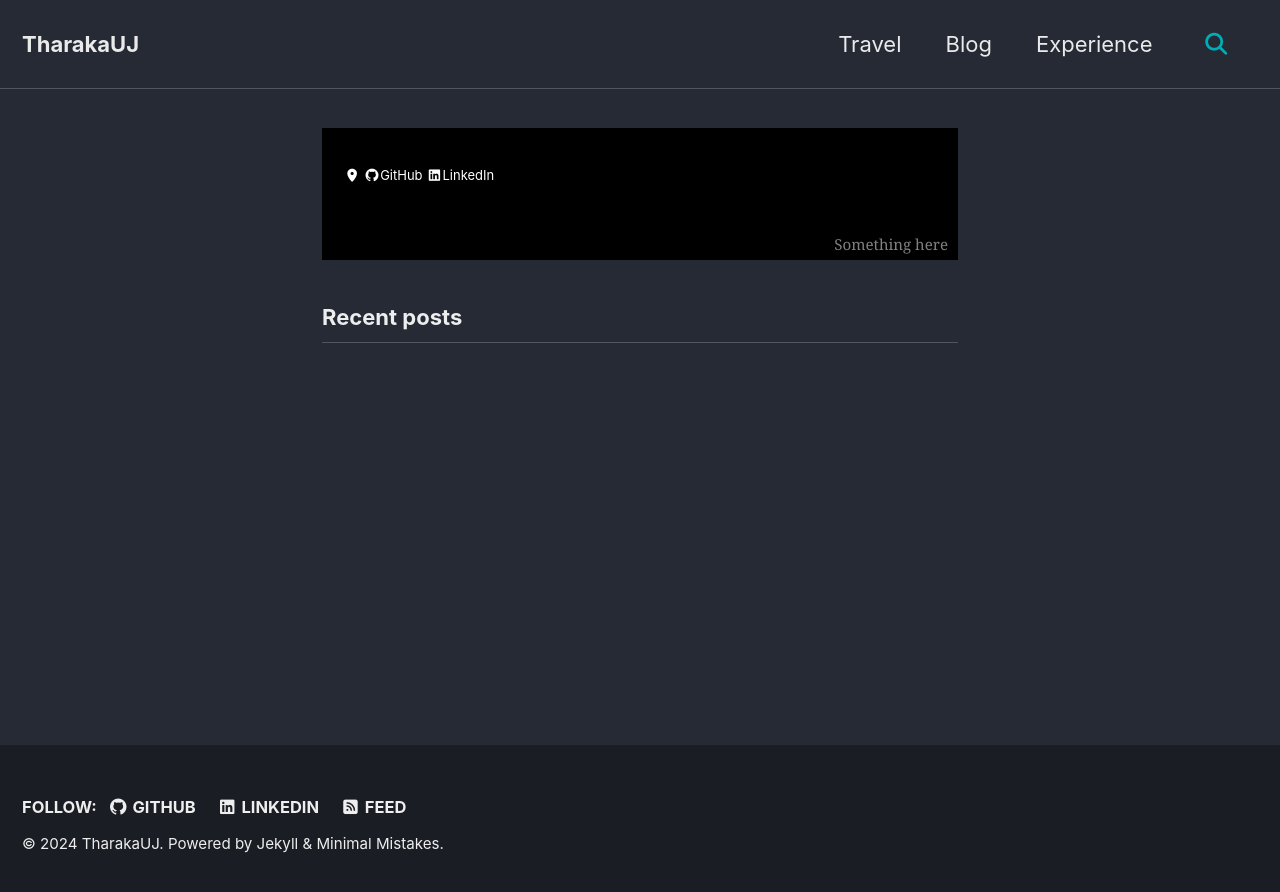
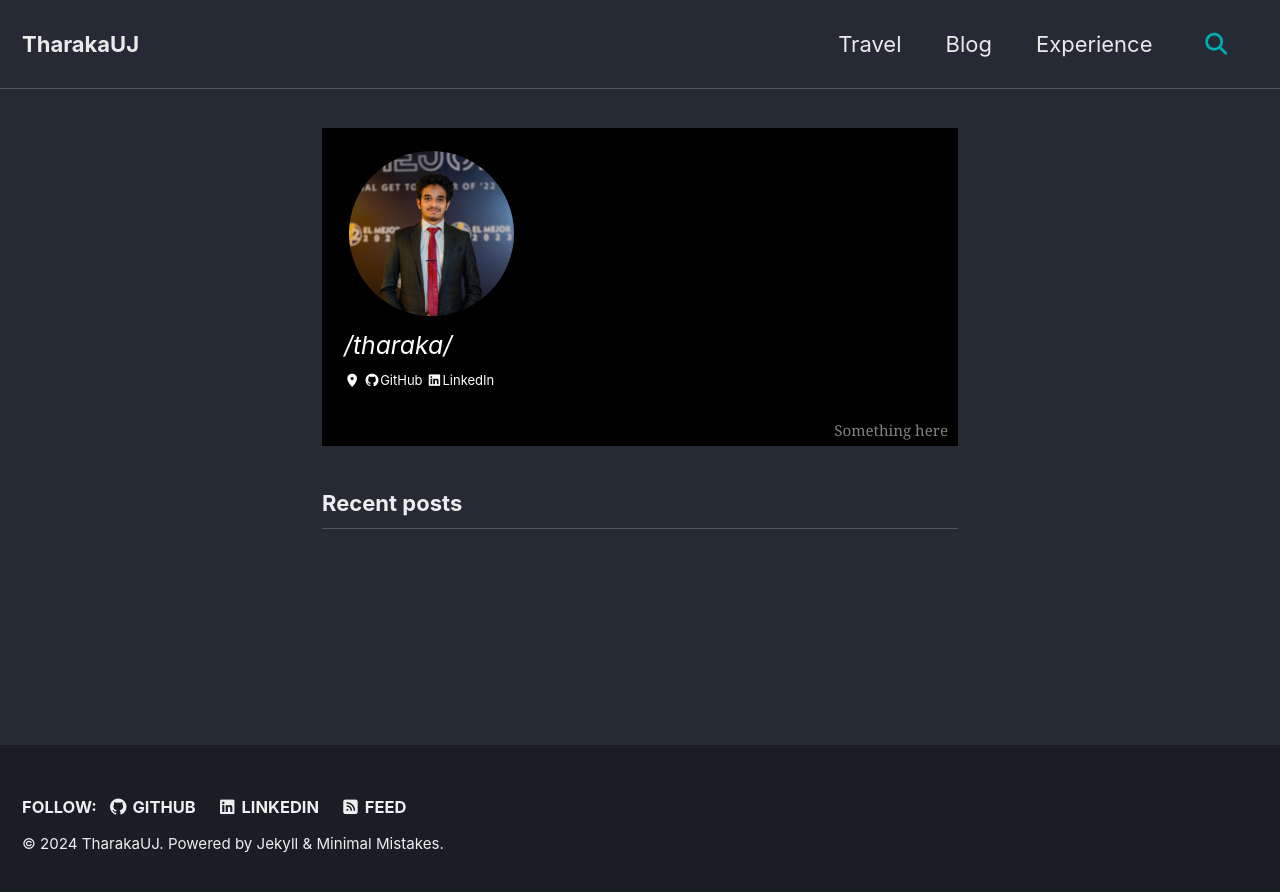
Before and after one commit to TharakaUJ/TharakaUJ.github.io, a Jekyll site: the page built from index.html, in a window 1280 px wide. Shown: the top 892 px of the page. Built offline with Jekyll 4.4.1, drawn with Linux system fonts in a browser that asks for light colours; cached includes are drawn as plain includes; the list of posts is cut into pages by our own code.

Commit message:
Refactor avatar image and author details in home index HTML

```diff
--- a/index.html
+++ b/index.html
@@ -7,12 +7,12 @@ author_profile: false
     style="background-color: #000; background-image: linear-gradient(var(--splash-gradient-color), rgba(0, 0, 0, 0.5)), url('{{ site.data.images.homeHeader }}');">
     <div class="wrapper" style="margin-bottom: -10px;">
         <div class="splash__avatar">
-            <img src="{{site.avatar}}" class="splash__avatar" alt="{{site.pronounce}}" title="{{site.avatar_title}}">
+            <img src="{{site.author.avatar}}" class="splash__avatar" alt="{{site.author.pronounce}}" title="{{site.author.avatar_title}}">
         </div>
         <h3 class="author__name" style="color:white; margin-bottom: 5px;">
-            {{site.firstname}}
+            {{site.author.firstname}}
             <span style="font-weight:normal">
-                <em>{{site.pronounce}}</em>
+                <em>{{site.author.pronounce}}</em>
             </span>
         </h3>
         <p class="author__bio" style="color:white; margin-bottom: 10px; margin-top: 5px;">
```
